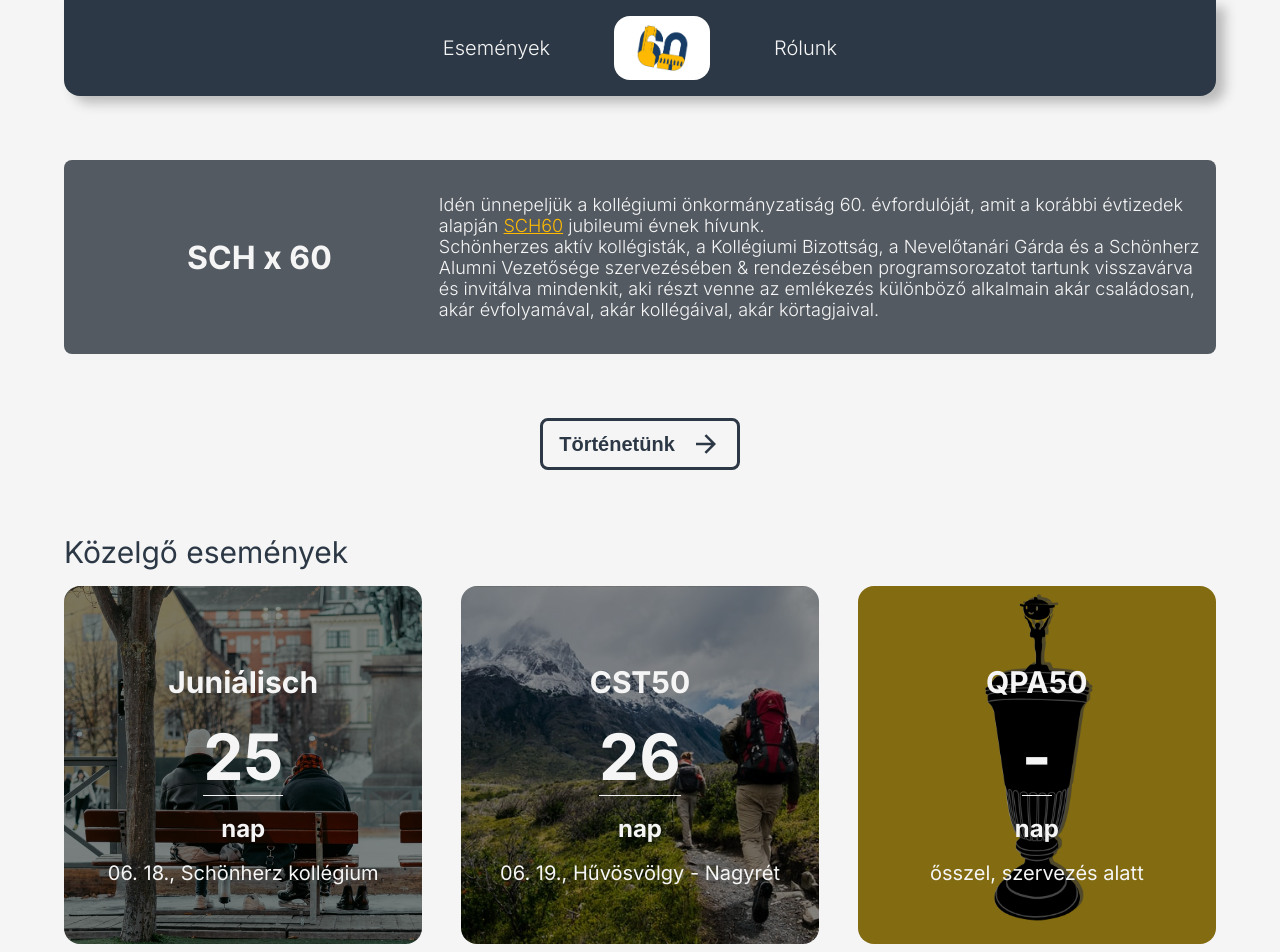
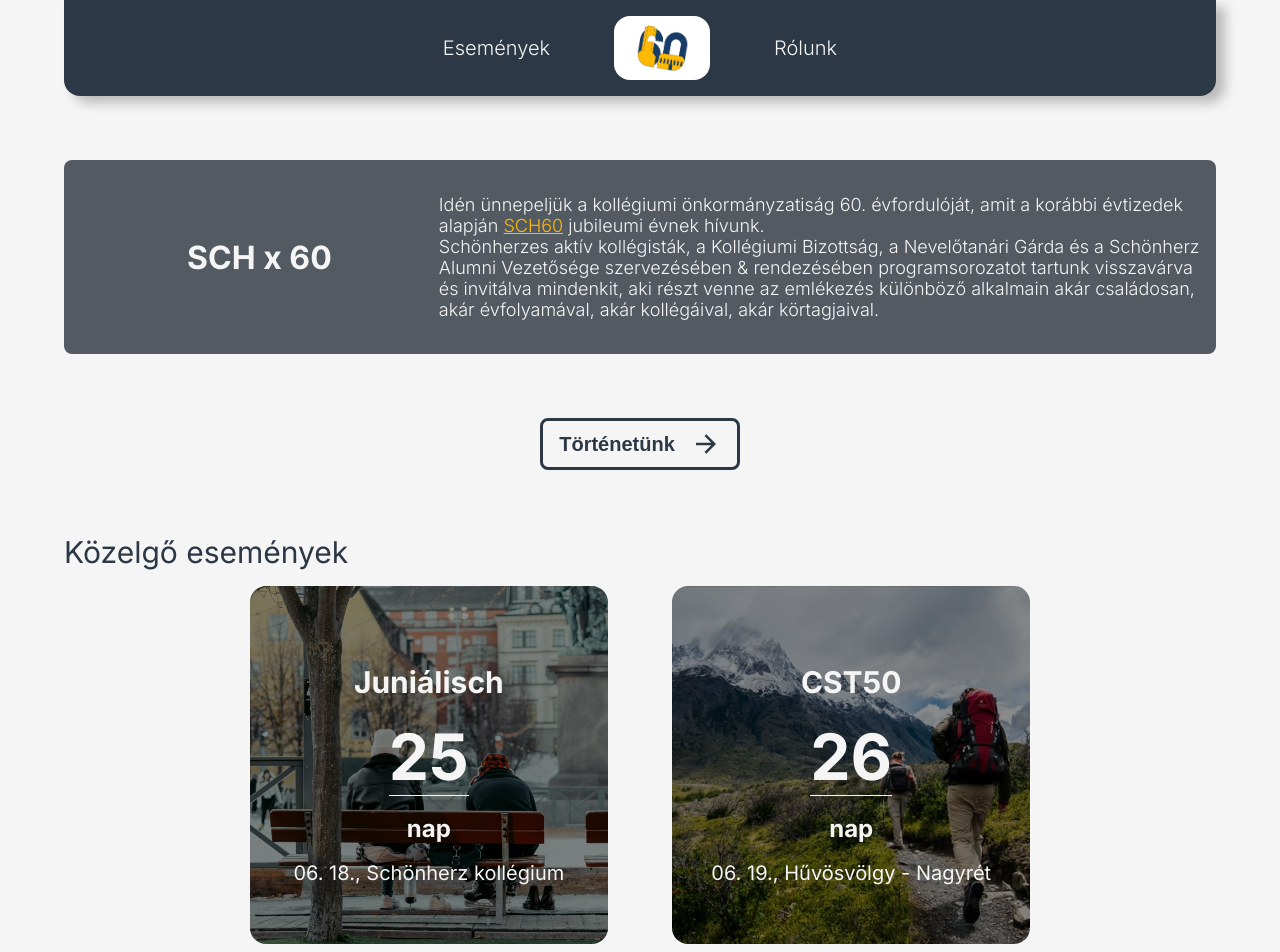
Before and after one commit to kir-dev/sch60, a React (Create React App) app: page / in a window 1280 px wide. Shown: the top 952 px of the page. Built offline with nearby package versions, Linux system fonts and the light colour scheme; the HTML template or start-up script is replaced by a standard one; a web font is replaced by a local one.

Commit message:
fix for 2 tiles instead of 3 on main page

```diff
--- a/src/components/elements/Tile.tsx
+++ b/src/components/elements/Tile.tsx
@@ -3,11 +3,13 @@ import { breakpoints, colors, fontSize, spacing } from "../../utils/theme";
 import { EventType } from "../../utils/types";
 import { FunctionComponent } from "react";
 import { getTileText } from "../../utils/getDaysUntilFromDate";
+import { motion } from "framer-motion";
 
 export const TileLayout = styled.div`
   display: flex;
   align-items: center;
-  justify-content: space-between;
+  justify-content: center;
+  gap: 4em;
   @media screen and (max-width: ${breakpoints.lg}) {
     flex-direction: column;
   }
@@ -76,7 +78,22 @@ interface TileProps {
 
 export const Tile: FunctionComponent<TileProps> = ({ event }) => {
   return (
-    <TileWrapper backgroundUrl={event.image}>
+    <a
+      //@ts-expect-error disable default onClick for divs without a href link
+      href={event.link || null}
+      style={{ textDecoration: "none" }}
+      target="_blank"
+      rel="noreferrer"
+    >
+      <TileWrapper
+        as={motion.div}
+        backgroundUrl={event.image}
+        whileHover={{
+          scale: 1.05,
+          transition: { duration: 0.2 },
+        }}
+        whileTap={{ scale: 0.9 }}
+      >
         <EventName>{event.name}</EventName>
         <DayCounterLabel>{getTileText(event.date)}</DayCounterLabel>
         <DayLabel>nap</DayLabel>
@@ -90,5 +107,6 @@ export const Tile: FunctionComponent<TileProps> = ({ event }) => {
           , {event.location}
         </EventLocation>
       </TileWrapper>
+    </a>
   );
 };
--- a/src/components/pages/Main.tsx
+++ b/src/components/pages/Main.tsx
@@ -35,15 +35,14 @@ const Main: FunctionComponent = () => {
       <Section>
         <Button to="/rolunk" title="Történetünk" />
       </Section>
-      <Section title="Közelgő események" widthRestriction={false}>
+      <Section title="Közelgő események" widthRestriction={true}>
         <TileLayout>
           {events
             .filter(
               (e) =>
-                typeof e.date === "string" ||
+                typeof e.date !== "string" &&
                 Math.ceil((e.date.getTime() - Date.now()) / 86400000) >= 0
             )
-            .slice(0, 3)
             .map((event) => (
               <Tile key={event.name} event={event} />
             ))}
```
Lines whose indentation alone changed are shown as unchanged.
